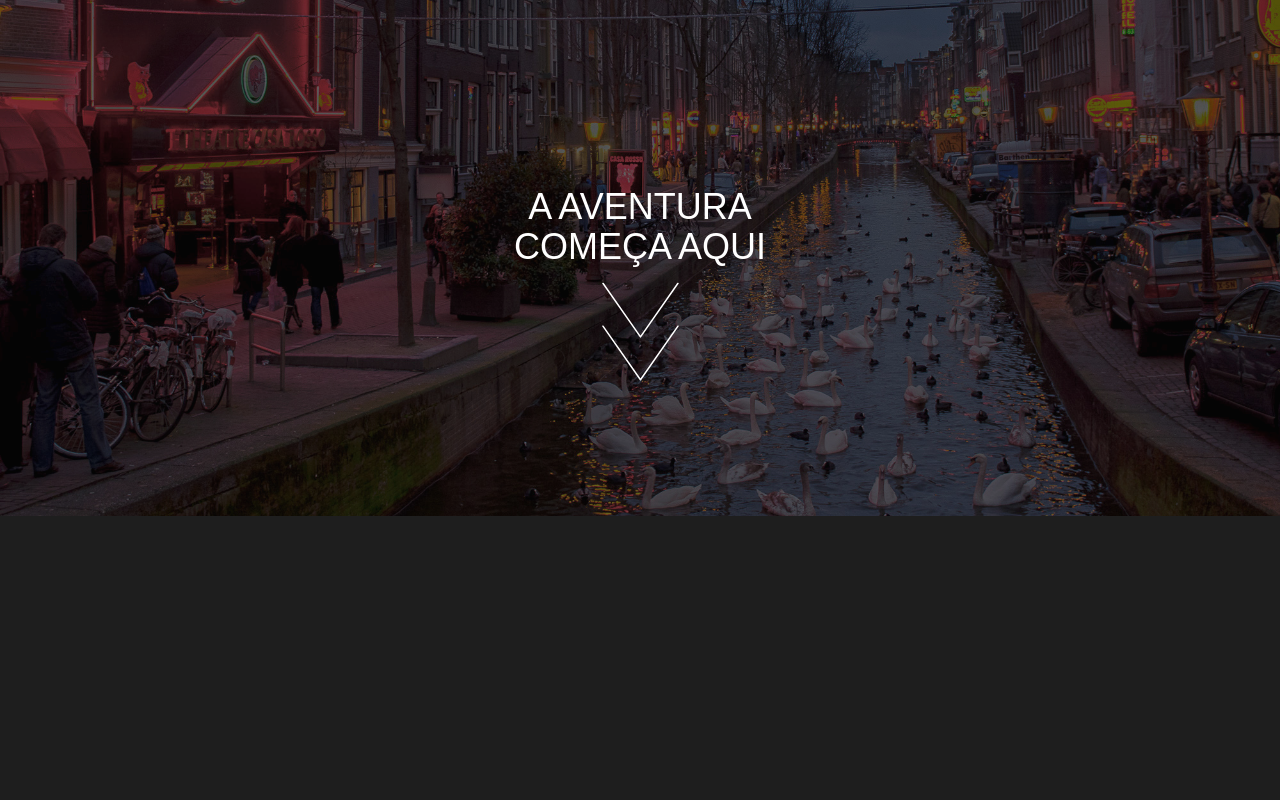
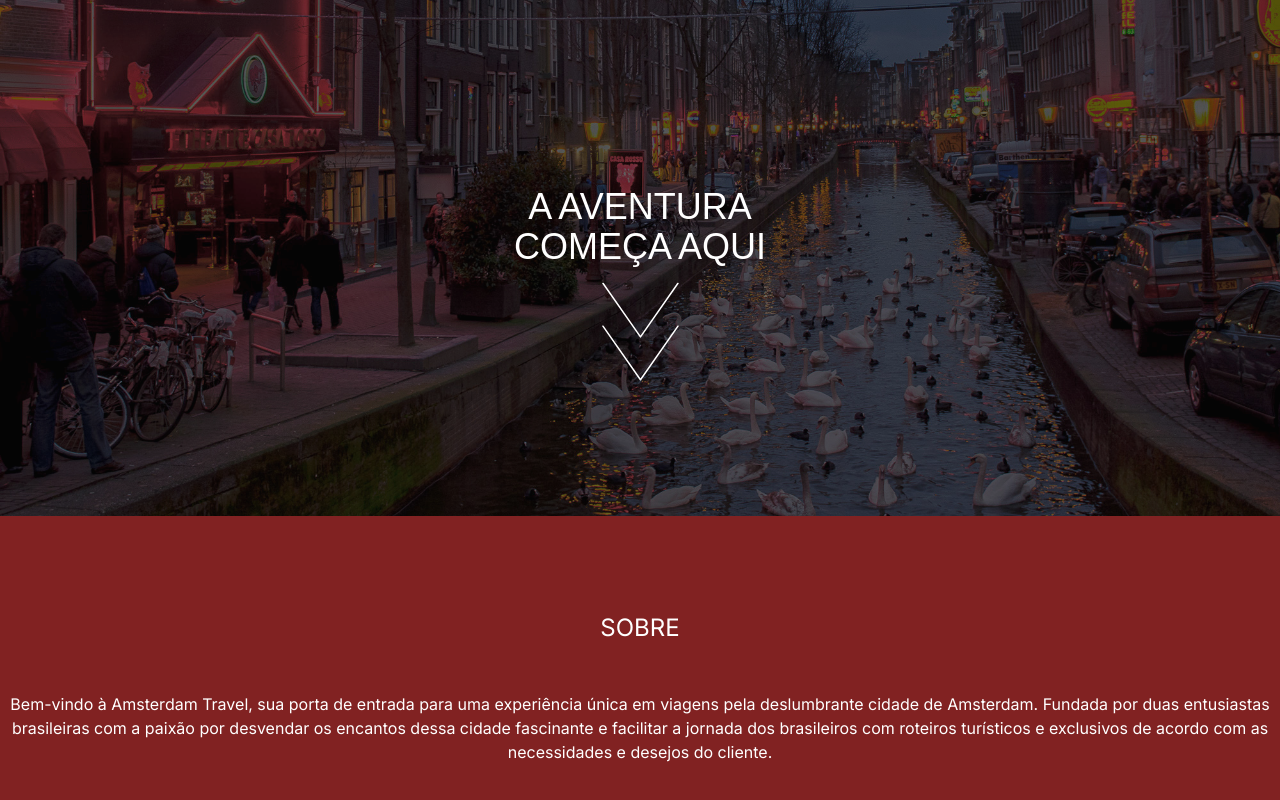
Before and after one commit to isaac-prado/amsterdam-travel, a Next.js app in the folder amsterdam-travel/: page / in a window 1280 px wide. Shown: the part 284-1084 px from the top of the page. Before the commit the page ends 800 px from the top, so only its background shows below. Built offline with nearby package versions, Linux system fonts and the light colour scheme.

Commit message:
Adicionando o sobre

```diff
--- a/amsterdam-travel/src/app/page.jsx
+++ b/amsterdam-travel/src/app/page.jsx
@@ -59,6 +59,23 @@ export default function Home() {
             </div>
           </div>
         </section>
+
+        <section id="sobre" className="bg-vermelho w-431 h-96 ">
+          <div className="flex flex-col place-items-center">
+            <div className="text-branco font-inter text-2xl font-regular mt-24">
+              SOBRE
+            </div>
+
+            <div className="text-branco font-inter text-base text-center mt-12 ">
+              Bem-vindo à Amsterdam Travel, sua porta de entrada para uma
+              experiência única em viagens pela deslumbrante cidade de
+              Amsterdam. Fundada por duas entusiastas brasileiras com a paixão
+              por desvendar os encantos dessa cidade fascinante e facilitar a
+              jornada dos brasileiros com roteiros turísticos e exclusivos de
+              acordo com as necessidades e desejos do cliente.
+            </div>
+          </div>
+        </section>
       </main>
     </body>
   );
```
